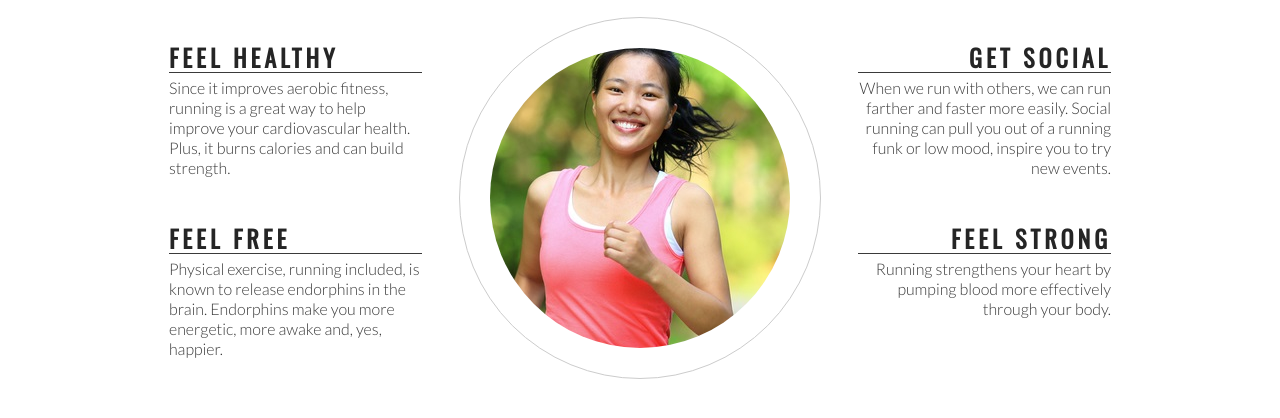
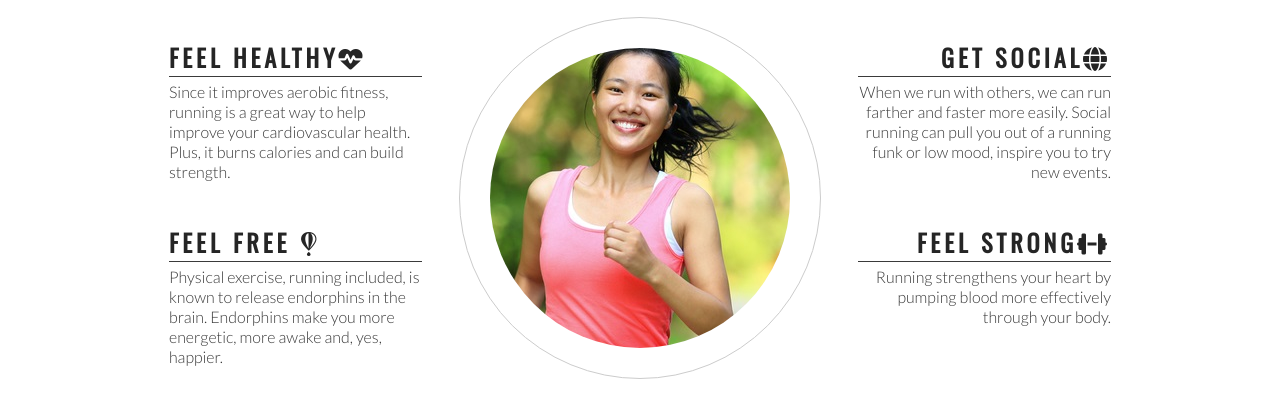
Before and after one commit to DaveCaulfield/love-running, a plain HTML site: page index.html in a window 1280 px wide. Shown: the part 764-1182 px from the top of the page. Drawn offline with nearby package versions, Linux system fonts and the light colour scheme.

Commit message:
add font awesome icons to club ethos sections

```diff
--- a/index.html
+++ b/index.html
@@ -43,14 +43,14 @@
         <h2 id="welcome">Why love running with us?</h2>
         <div id="left-about">
             <div class="left-about-heading">
-              <h2>Feel Healthy</h2>
+              <h2>Feel Healthy<i class="fas fa-heartbeat"></i></h2>
               <hr>
               <p>
                 Since it improves aerobic fitness, running is a great way to help improve your cardiovascular health. Plus, it burns calories and can build strength.
               </p>
               </div>
               <div class="left-about-heading">
-                <h2>Feel Free</h2>
+                <h2>Feel Free <i class="fab fa-fly"></i></h2>
                 <hr>
                 <p>
                     Physical exercise, running included, is known to release endorphins in the brain. Endorphins make you more energetic, more awake and, yes, happier.
@@ -60,14 +60,14 @@
         <div id="right-about">
 
             <div class="right-about-heading">
-                <h2>Get Social</h2>
+                <h2>Get Social<i class="fas fa-globe"></i></h2>
                 <hr>
                 <p>
                     When we run with others, we can run farther and faster more easily. Social running can pull you out of a running funk or low mood, inspire you to try new events.
                 </p>
                 </div>
                 <div class="right-about-heading">
-                    <h2>Feel Strong</h2>
+                    <h2>Feel Strong<i class="fas fa-dumbbell"></i></h2>
                     <hr>
                     <p>
                         Running strengthens your heart by pumping blood more effectively through your body.
@@ -84,6 +84,8 @@
 
     <footer>Social links here</footer>
 
+
+    <script src="https://kit.fontawesome.com/2d424b778d.js" crossorigin="anonymous"></script>
 </body>
 
 </html>
```
